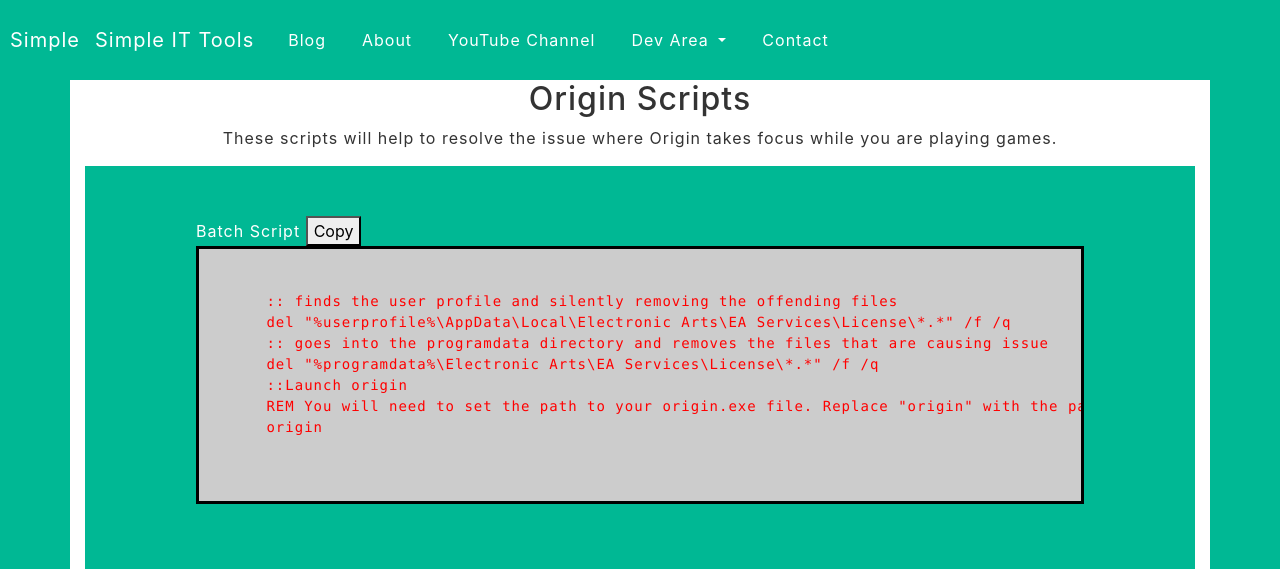
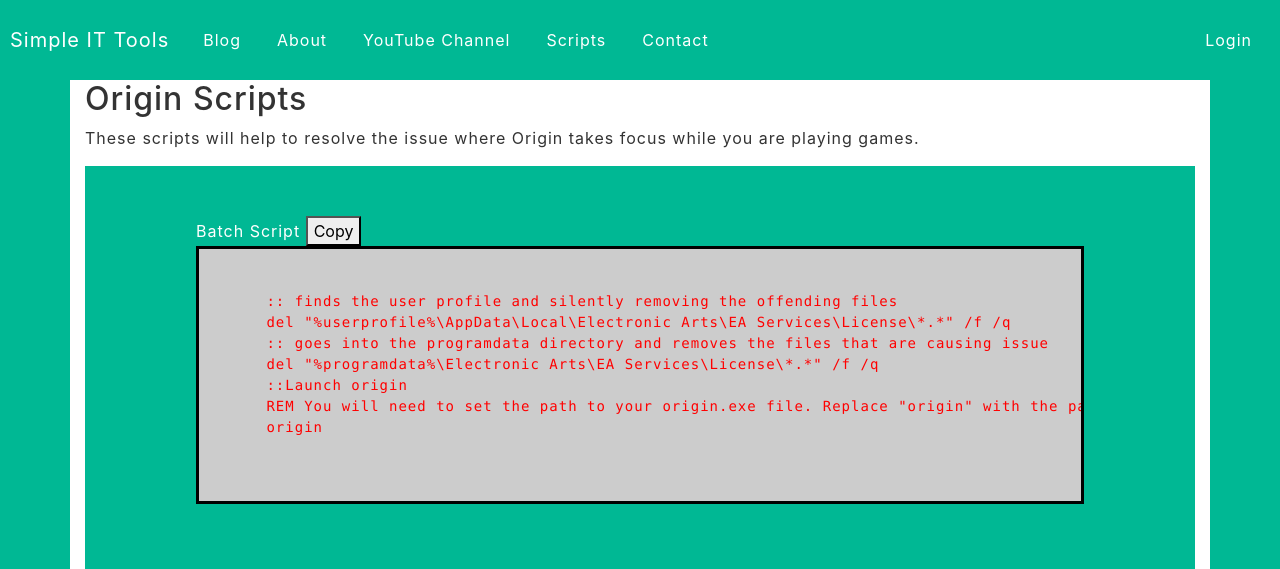
Before and after one commit to icedvigilante/SITT, a Django app: page /origin_scripts/ in a window 1280 px wide. Shown: the top 569 px of the page. Run offline with Django 3.2, Linux system fonts and the light colour scheme; parts of the project's set-up code (start-up, migrations or seed data) failed here and were passed over; some libraries are stand-ins or nearby versions.

Commit message:
set scripts section to basic config

```diff
--- a/mainsite/templates/mainsite/origin_scripts.html
+++ b/mainsite/templates/mainsite/origin_scripts.html
@@ -5,14 +5,11 @@
 {% block title %} - Origin Scripts{% endblock title %}
 
 {% block content %}
-    <!-- nav template -->
-    {% include 'navbar/nav.html' %}
-    <!-- nav template -->
 
-    <div class="col-md-12 text-center">
+
         <h2>Origin Scripts</h2>
         <p>These scripts will help to resolve the issue where Origin takes focus while you are playing games.</p>
-    </div>
+
     <div>
 		<div class="codeblockPrimary codeblock">
 			<a href="{% static 'files/launch_origin_cmd.zip' %}" class="codeBlockPrimaryLink">Batch Script</a>
--- a/templates/navbar/nav.html
+++ b/templates/navbar/nav.html
@@ -31,17 +31,20 @@
             <li class="nav-item">
                 <a class="nav-link" href="{% url 'mainsite:home' %}#youtube">YouTube Channel</a>
             </li>
-            <li class="nav-item dropdown">
-                <a class="nav-link dropdown-toggle" href="#" id="navbarDropdown" role="button" data-toggle="dropdown" aria-haspopup="true" aria-expanded="false">
-                        Dev Area
-                </a>
-                <div class="dropdown-menu dropdown-menu-right" aria-labelledby="navbarDropdown">
-                    <a class="dropdown-item" href="{% url 'devarea:home' %}">All Items</a>
-                    <a class="dropdown-item" href="{% url 'mainsite:home' %}#scripts">Most Recent</a>
-                </div>
-
-
+            <li class="nav-item">
+                <a class="nav-link" href="{% url 'mainsite:home' %}#scripts">Scripts</a>
             </li>
+{#            <li class="nav-item dropdown">#}
+{#                <a class="nav-link dropdown-toggle" href="#" id="navbarDropdown" role="button" data-toggle="dropdown" aria-haspopup="true" aria-expanded="false">#}
+{#                        Dev Area#}
+{#                </a>#}
+{#                <div class="dropdown-menu dropdown-menu-right" aria-labelledby="navbarDropdown">#}
+{#                    <a class="dropdown-item" href="{% url 'devarea:home' %}">All Items</a>#}
+{#                    <a class="dropdown-item" href="{% url 'mainsite:home' %}#scripts">Most Recent</a>#}
+{#                </div>#}
+{##}
+{##}
+{#            </li>#}
             <li class="nav-item">
                 <a class="nav-link" href="{% url 'mainsite:home' %}#contact">Contact</a>
             </li>
```
Also changed, not shown: mainsite/templates/mainsite/user_env_script.html (+2 -5 lines).
